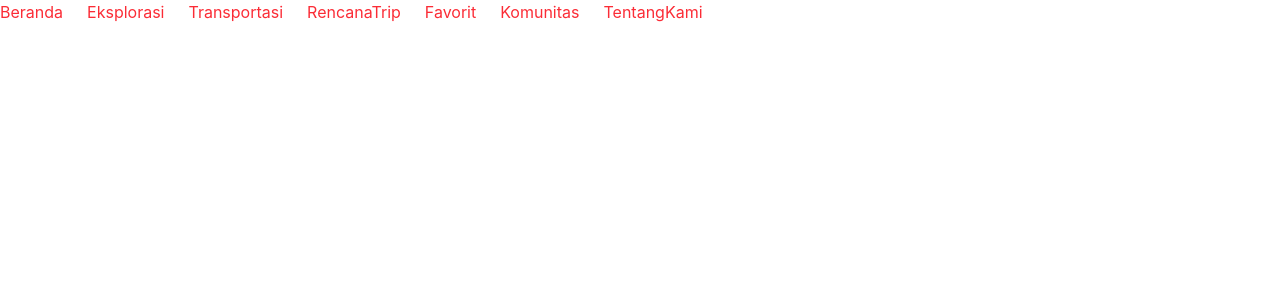
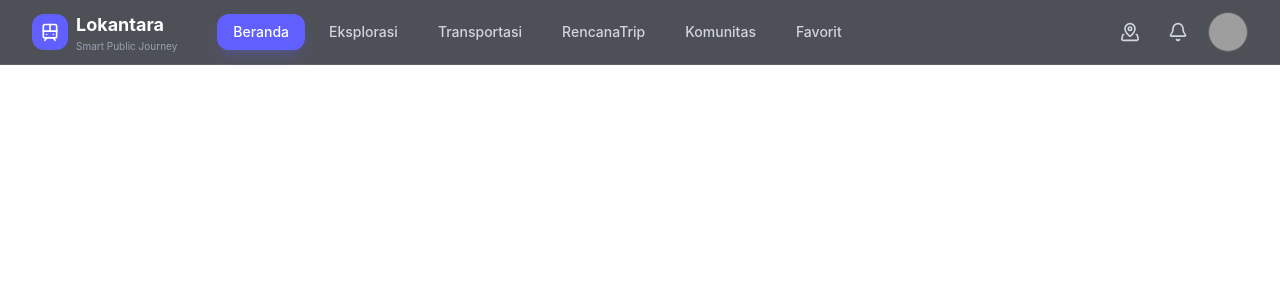
Before and after one commit to ahmadwafii11/lokantara, a React (Vite) app in the folder frontend/: page / in a window 1280 px wide. Shown: the top 300 px of the page. Built offline with nearby package versions, Linux system fonts and the light colour scheme; grey boxes are pictures that could not be loaded.

Commit message:
style: update the UI appearance of the Navbar

```diff
--- a/frontend/src/components/Navbar.tsx
+++ b/frontend/src/components/Navbar.tsx
@@ -1,58 +1,206 @@
-import { useState } from "react"
-import { NavLink } from "react-router-dom"
+import { useState } from "react";
+import { NavLink } from "react-router-dom";
+import {
+    Menu,
+    X,
+    Bell,
+    MapPinned,
+    Train,
+    Heart,
+    Users,
+    Route,
+} from "lucide-react";
 
 function Navbar() {
+    const [mobileMenu, setMobileMenu] = useState(false);
+    const [profileMenu, setProfileMenu] = useState(false);
+
+    const navItems = [
+        {
+            name: "Beranda",
+            path: "/",
+        },
+        {
+            name: "Eksplorasi",
+            path: "/eksplorasi",
+        },
+        {
+            name: "Transportasi",
+            path: "/transportasi",
+        },
+        {
+            name: "RencanaTrip",
+            path: "/rencanatrip",
+        },
+        {
+            name: "Komunitas",
+            path: "/komunitas",
+        },
+        {
+            name: "Favorit",
+            path: "/favorit",
+        },
+    ];
+
     return (
-        <>
-            {/*Menu Navbar*/}
-            <nav className="hidden md:block">
-                <ul className="flex gap-6 items-center">
-                    <li>
-                        <NavLink to="/"
+        <nav className="sticky top-0 z-50 border-b border-white/10 bg-gray-950/70 backdrop-blur-xl">
+            <div className="mx-auto max-w-7xl px-4 sm:px-6 lg:px-8">
+                <div className="flex h-16 items-center justify-between">
+
+                    {/* LEFT */}
+                    <div className="flex items-center gap-10">
+
+                        {/* LOGO */}
+                        <NavLink
+                            to="/"
+                            className="flex items-center gap-2"
                         >
-                            <span className="hover: text-red-500">Beranda</span>
+                            <div className="rounded-xl bg-indigo-500 p-2">
+                                <Train className="h-5 w-5 text-white" />
+                            </div>
+
+                            <div>
+                                <h1 className="text-lg font-bold text-white">
+                                    Lokantara
+                                </h1>
+
+                                <p className="text-[10px] text-gray-400">
+                                    Smart Public Journey
+                                </p>
+                            </div>
                         </NavLink>
-                    </li>
-                    <li>
-                        <NavLink to="/eksplorasi"
+
+                        {/* DESKTOP MENU */}
+                        <div className="hidden md:flex items-center gap-2">
+                            {navItems.map((item) => (
+                                <NavLink
+                                    key={item.name}
+                                    to={item.path}
+                                    className={({ isActive }) =>
+                                        `rounded-xl px-4 py-2 text-sm font-medium transition-all duration-200
+
+                                        ${
+                                            isActive
+                                                ? "bg-indigo-500 text-white shadow-lg shadow-indigo-500/20"
+                                                : "text-gray-300 hover:bg-white/5 hover:text-white"
+                                        }`
+                                    }
+                                >
+                                    {item.name}
+                                </NavLink>
+                            ))}
+                        </div>
+                    </div>
+
+                    {/* RIGHT */}
+                    <div className="flex items-center gap-3">
+
+                        {/* ICON BUTTONS */}
+                        <button className="hidden sm:flex rounded-xl p-2 text-gray-300 hover:bg-white/5 hover:text-white transition">
+                            <MapPinned className="h-5 w-5" />
+                        </button>
+
+                        <button className="hidden sm:flex rounded-xl p-2 text-gray-300 hover:bg-white/5 hover:text-white transition">
+                            <Bell className="h-5 w-5" />
+                        </button>
+
+                        {/* PROFILE */}
+                        <div className="relative">
+                            <button
+                                onClick={() =>
+                                    setProfileMenu(!profileMenu)
+                                }
+                                className="flex items-center"
+                            >
+                                <img
+                                    src="https://images.unsplash.com/photo-1472099645785-5658abf4ff4e"
+                                    alt="profile"
+                                    className="h-10 w-10 rounded-full border border-white/10 object-cover"
+                                />
+                            </button>
+
+                            {/* DROPDOWN */}
+                            {profileMenu && (
+                                <div className="absolute right-0 mt-3 w-56 overflow-hidden rounded-2xl border border-white/10 bg-gray-900/95 backdrop-blur-xl shadow-2xl">
+                                    <div className="border-b border-white/10 p-4">
+                                        <h3 className="font-semibold text-white">
+                                            Ahmad Wafi
+                                        </h3>
+
+                                        <p className="text-sm text-gray-400">
+                                            ahmad@email.com
+                                        </p>
+                                    </div>
+
+                                    <div className="p-2">
+                                        <button className="flex w-full items-center gap-3 rounded-xl px-4 py-3 text-sm text-gray-300 hover:bg-white/5 hover:text-white">
+                                            <Users className="h-4 w-4" />
+                                            Profil Saya
+                                        </button>
+
+                                        <button className="flex w-full items-center gap-3 rounded-xl px-4 py-3 text-sm text-gray-300 hover:bg-white/5 hover:text-white">
+                                            <Route className="h-4 w-4" />
+                                            Trip Saya
+                                        </button>
+
+                                        <button className="flex w-full items-center gap-3 rounded-xl px-4 py-3 text-sm text-gray-300 hover:bg-white/5 hover:text-white">
+                                            <Heart className="h-4 w-4" />
+                                            Favorit
+                                        </button>
+
+                                        <hr className="my-2 border-white/10" />
+
+                                        <button className="flex w-full items-center rounded-xl px-4 py-3 text-sm text-red-400 hover:bg-red-500/10">
+                                            Logout
+                                        </button>
+                                    </div>
+                                </div>
+                            )}
+                        </div>
+
+                        {/* MOBILE BUTTON */}
+                        <button
+                            onClick={() =>
+                                setMobileMenu(!mobileMenu)
+                            }
+                            className="rounded-xl p-2 text-gray-300 hover:bg-white/5 hover:text-white md:hidden"
                         >
-                            <span className="hover: text-red-500">Eksplorasi</span>
-                        </NavLink>
-                    </li>
-                    <li>
-                        <NavLink to="/transportasi"
-                        >
-                            <span className="hover: text-red-500">Transportasi</span>
-                        </NavLink>
-                    </li>
-                    <li>
-                        <NavLink to="/rencanatrip"
-                        >
-                            <span className="hover: text-red-500">RencanaTrip</span>
-                        </NavLink>
-                    </li>
-                    <li>
-                        <NavLink to="/favorit"
-                        >
-                            <span className="hover: text-red-500">Favorit</span>
-                        </NavLink>
-                    </li>
-                    <li>
-                        <NavLink to="/komunitas"
-                        >
-                            <span className="hover: text-red-500">Komunitas</span>
-                        </NavLink>
-                    </li>
-                    <li>
-                        <NavLink to="/tentangkami"
-                        >
-                            <span className="hover: text-red-500">TentangKami</span>
-                        </NavLink>
-                    </li>
-                </ul>
-            </nav>
-        </>
-    )
-}
+                            {mobileMenu ? (
+                                <X className="h-6 w-6" />
+                            ) : (
+                                <Menu className="h-6 w-6" />
+                            )}
+                        </button>
+                    </div>
+                </div>
+            </div>
 
-export default Navbar
+            {/* MOBILE MENU */}
+            {mobileMenu && (
+                <div className="border-t border-white/10 bg-gray-950/95 backdrop-blur-xl md:hidden">
+                    <div className="space-y-2 px-4 py-4">
+                        {navItems.map((item) => (
+                            <NavLink
+                                key={item.name}
+                                to={item.path}
+                                className={({ isActive }) =>
+                                    `block rounded-xl px-4 py-3 text-sm font-medium transition
+
+                                    ${
+                                        isActive
+                                            ? "bg-indigo-500 text-white"
+                                            : "text-gray-300 hover:bg-white/5 hover:text-white"
+                                    }`
+                                }
+                            >
+                                {item.name}
+                            </NavLink>
+                        ))}
+                    </div>
+                </div>
+            )}
+        </nav>
+    );
+};
+
+export default Navbar;
```
